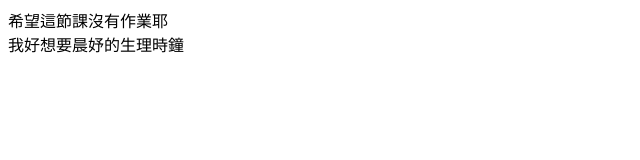
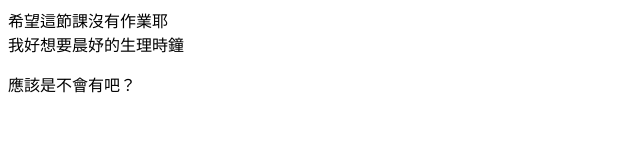
Before and after one commit to x2y04/2025-12-16, a plain HTML site: page 有沒有作業.html in a window 1280 px wide. Shown: the whole page, without its empty margins (0-640 px from the left). Drawn offline with Linux system fonts and the light colour scheme.

Commit message:
Update 有沒有作業.html

```diff
--- a/有沒有作業.html
+++ b/有沒有作業.html
@@ -8,5 +8,6 @@
 <body>
     <div>希望這節課沒有作業耶</div>
     <div>我好想要晨妤的生理時鐘</div>
+    <p>應該是不會有吧？</p>
 </body>
 </html>
```
